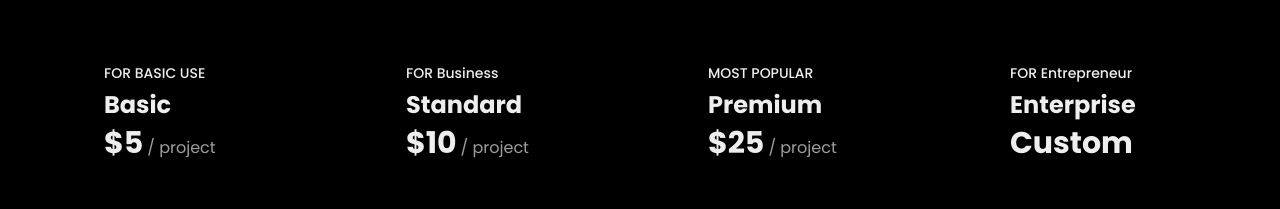
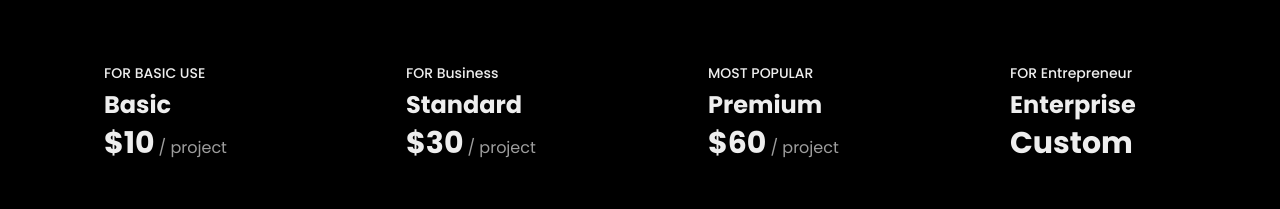
Before and after one commit to kendrekaran/PORTFOLIO_ME, a React (Vite) app in the folder Port-main/: page / in a window 1280 px wide. Shown: the part 1513-1722 px from the top of the page. Built offline with nearby package versions, Linux system fonts and the light colour scheme.

Commit message:
Update Services.jsx

```diff
--- a/Port-main/src/components/Services.jsx
+++ b/Port-main/src/components/Services.jsx
@@ -58,7 +58,7 @@ export default function Services() {
                 <span className="text-sm font-medium text-primary">FOR BASIC USE</span>
                 <h3 className="text-2xl font-bold">Basic</h3>
                 <div className="flex items-baseline gap-1">
-                  <span className="text-3xl font-bold">$5</span>
+                  <span className="text-3xl font-bold">$10</span>
                   <span className="text-gray-500">/ project</span>
                 </div>
               </div>
@@ -88,7 +88,7 @@ export default function Services() {
                 <span className="text-sm font-medium text-primary">FOR Business</span>
                 <h3 className="text-2xl font-bold">Standard</h3>
                 <div className="flex items-baseline gap-1">
-                  <span className="text-3xl font-bold">$10</span>
+                  <span className="text-3xl font-bold">$30</span>
                   <span className="text-gray-500">/ project</span>
                 </div>
               </div>
@@ -118,7 +118,7 @@ export default function Services() {
                 <span className="text-sm font-medium text-primary">MOST POPULAR</span>
                 <h3 className="text-2xl font-bold">Premium</h3>
                 <div className="flex items-baseline gap-1">
-                  <span className="text-3xl font-bold">$25</span>
+                  <span className="text-3xl font-bold">$60</span>
                   <span className="text-gray-500">/ project</span>
                 </div>
               </div>
```
